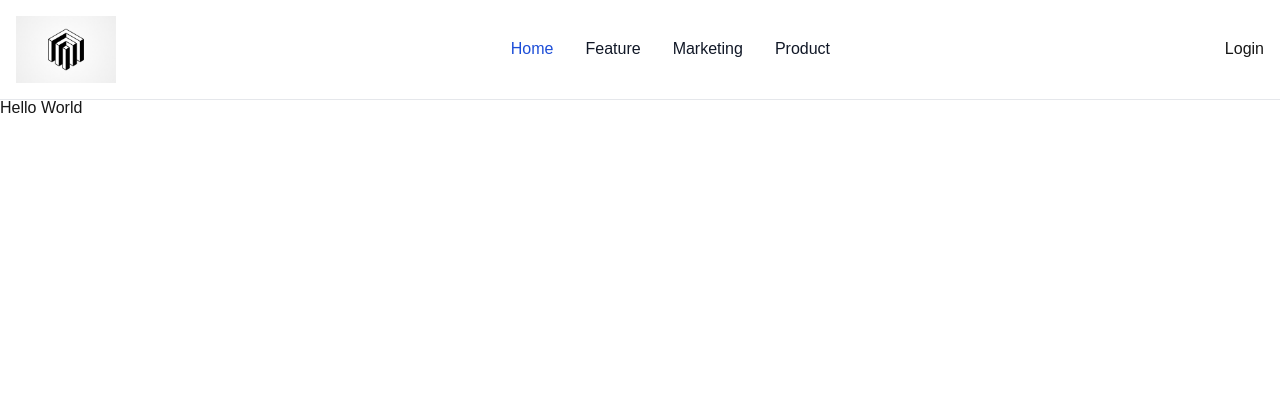
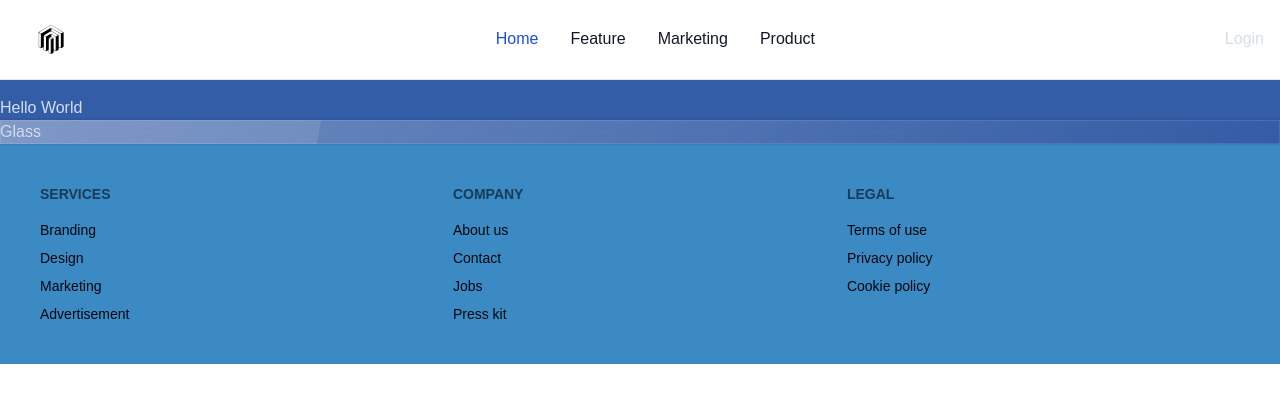
Before and after one commit to khainguyen2701/next_tech_sharing, a Next.js app: page / in a window 1280 px wide. Shown: the top 402 px of the page. Built offline with nearby package versions, Linux system fonts and the light colour scheme.

Commit message:
middleware

```diff
--- a/src/app/layout.tsx
+++ b/src/app/layout.tsx
@@ -1,9 +1,8 @@
 import type { Metadata } from "next";
 import { Geist, Geist_Mono } from "next/font/google";
-import logo from "@/public/logo.jpg";
 import "./globals.css";
-import Image from "next/image";
-import Link from "next/link";
+import FooterMainLayout from "@/components/footer";
+import HeaderMainLayout from "@/components/header";
 
 const geistSans = Geist({
   variable: "--font-geist-sans",
@@ -28,64 +27,12 @@ export default function RootLayout({
   return (
     <html lang='en'>
       <body
+        data-theme='aqua'
         className={`${geistSans.variable} ${geistMono.variable} antialiased`}
       >
-        <header>
-          <nav className='fixed start-0 top-0 z-20 w-full border-b border-gray-200 bg-white dark:border-gray-600 dark:bg-gray-900'>
-            <div className='mx-auto flex max-w-screen-xl flex-wrap items-center justify-between p-4'>
-              <Image
-                alt='Next Tech Sharing Logo'
-                src={logo}
-                width={100}
-                height={100}
-              />
-              <div className='flex space-x-3 md:order-2 md:space-x-0 rtl:space-x-reverse'>
-                <Link href='/login'>Login</Link>
-              </div>
-              <div
-                className='hidden w-full items-center justify-between md:order-1 md:flex md:w-auto'
-                id='navbar-sticky'
-              >
-                <ul className='mt-4 flex flex-col rounded-lg border border-gray-100 bg-gray-50 p-4 font-medium md:mt-0 md:flex-row md:space-x-8 md:border-0 md:bg-white md:p-0 rtl:space-x-reverse dark:border-gray-700 dark:bg-gray-800 md:dark:bg-gray-900'>
-                  <li>
-                    <Link
-                      href='/'
-                      className='block rounded bg-blue-700 px-3 py-2 text-white md:bg-transparent md:p-0 md:text-blue-700 md:dark:text-blue-500'
-                      aria-current='page'
-                    >
-                      Home
-                    </Link>
-                  </li>
-                  <li>
-                    <Link
-                      href='/feature'
-                      className='block rounded px-3 py-2 text-gray-900 hover:bg-gray-100 md:p-0 md:hover:bg-transparent md:hover:text-blue-700 dark:border-gray-700 dark:text-white dark:hover:bg-gray-700 dark:hover:text-white md:dark:hover:bg-transparent md:dark:hover:text-blue-500'
-                    >
-                      Feature
-                    </Link>
-                  </li>
-                  <li>
-                    <Link
-                      href='/marketing'
-                      className='block rounded px-3 py-2 text-gray-900 hover:bg-gray-100 md:p-0 md:hover:bg-transparent md:hover:text-blue-700 dark:border-gray-700 dark:text-white dark:hover:bg-gray-700 dark:hover:text-white md:dark:hover:bg-transparent md:dark:hover:text-blue-500'
-                    >
-                      Marketing
-                    </Link>
-                  </li>
-                  <li>
-                    <Link
-                      href='/product'
-                      className='block rounded px-3 py-2 text-gray-900 hover:bg-gray-100 md:p-0 md:hover:bg-transparent md:hover:text-blue-700 dark:border-gray-700 dark:text-white dark:hover:bg-gray-700 dark:hover:text-white md:dark:hover:bg-transparent md:dark:hover:text-blue-500'
-                    >
-                      Product
-                    </Link>
-                  </li>
-                </ul>
-              </div>
-            </div>
-          </nav>
-        </header>
+        <HeaderMainLayout />
         <main className='pt-24'>{children}</main>
+        <FooterMainLayout />
       </body>
     </html>
   );
--- a/src/app/page.tsx
+++ b/src/app/page.tsx
@@ -4,6 +4,7 @@ export default function Home() {
   return (
     <div>
       <h1>Hello World</h1>
+      <div className='glass'>Glass</div>
     </div>
   );
 }
--- /dev/null
+++ b/src/components/footer/index.tsx
@@ -0,0 +1,30 @@
+import React from "react";
+
+const FooterMainLayout = () => {
+  return (
+    <footer className='footer bg-neutral p-10 text-neutral-content'>
+      <nav>
+        <h6 className='footer-title'>Services</h6>
+        <a className='link-hover link'>Branding</a>
+        <a className='link-hover link'>Design</a>
+        <a className='link-hover link'>Marketing</a>
+        <a className='link-hover link'>Advertisement</a>
+      </nav>
+      <nav>
+        <h6 className='footer-title'>Company</h6>
+        <a className='link-hover link'>About us</a>
+        <a className='link-hover link'>Contact</a>
+        <a className='link-hover link'>Jobs</a>
+        <a className='link-hover link'>Press kit</a>
+      </nav>
+      <nav>
+        <h6 className='footer-title'>Legal</h6>
+        <a className='link-hover link'>Terms of use</a>
+        <a className='link-hover link'>Privacy policy</a>
+        <a className='link-hover link'>Cookie policy</a>
+      </nav>
+    </footer>
+  );
+};
+
+export default FooterMainLayout;
--- /dev/null
+++ b/src/components/header/index.tsx
@@ -0,0 +1,67 @@
+import Image from "next/image";
+import Link from "next/link";
+import React from "react";
+import logo from "@/public/logo.jpg";
+
+const HeaderMainLayout = () => {
+  return (
+    <header>
+      <nav className='fixed start-0 top-0 z-20 w-full border-b border-gray-200 bg-white dark:border-gray-600 dark:bg-gray-900'>
+        <div className='mx-auto flex max-w-screen-xl flex-wrap items-center justify-between p-4'>
+          <Image
+            alt='Next Tech Sharing Logo'
+            src={logo}
+            width={70}
+            height={70}
+            className='brightness-80 contrast-125'
+          />
+          <div className='flex space-x-3 md:order-2 md:space-x-0 rtl:space-x-reverse'>
+            <Link href='/login'>Login</Link>
+          </div>
+          <div
+            className='hidden w-full items-center justify-between md:order-1 md:flex md:w-auto'
+            id='navbar-sticky'
+          >
+            <ul className='mt-4 flex flex-col rounded-lg border border-gray-100 bg-gray-50 p-4 font-medium md:mt-0 md:flex-row md:space-x-8 md:border-0 md:bg-white md:p-0 rtl:space-x-reverse dark:border-gray-700 dark:bg-gray-800 md:dark:bg-gray-900'>
+              <li>
+                <Link
+                  href='/'
+                  className='block rounded bg-blue-700 px-3 py-2 text-white md:bg-transparent md:p-0 md:text-blue-700 md:dark:text-blue-500'
+                  aria-current='page'
+                >
+                  Home
+                </Link>
+              </li>
+              <li>
+                <Link
+                  href='/feature'
+                  className='block rounded px-3 py-2 text-gray-900 hover:bg-gray-100 md:p-0 md:hover:bg-transparent md:hover:text-blue-700 dark:border-gray-700 dark:text-white dark:hover:bg-gray-700 dark:hover:text-white md:dark:hover:bg-transparent md:dark:hover:text-blue-500'
+                >
+                  Feature
+                </Link>
+              </li>
+              <li>
+                <Link
+                  href='/marketing'
+                  className='block rounded px-3 py-2 text-gray-900 hover:bg-gray-100 md:p-0 md:hover:bg-transparent md:hover:text-blue-700 dark:border-gray-700 dark:text-white dark:hover:bg-gray-700 dark:hover:text-white md:dark:hover:bg-transparent md:dark:hover:text-blue-500'
+                >
+                  Marketing
+                </Link>
+              </li>
+              <li>
+                <Link
+                  href='/product'
+                  className='block rounded px-3 py-2 text-gray-900 hover:bg-gray-100 md:p-0 md:hover:bg-transparent md:hover:text-blue-700 dark:border-gray-700 dark:text-white dark:hover:bg-gray-700 dark:hover:text-white md:dark:hover:bg-transparent md:dark:hover:text-blue-500'
+                >
+                  Product
+                </Link>
+              </li>
+            </ul>
+          </div>
+        </div>
+      </nav>
+    </header>
+  );
+};
+
+export default HeaderMainLayout;
--- a/tailwind.config.ts
+++ b/tailwind.config.ts
@@ -15,5 +15,15 @@ export default {
       }
     }
   },
-  plugins: [daisyui]
+  plugins: [daisyui],
+  daisyui: {
+    themes: true,
+    darkTheme: "cupcake",
+    base: true,
+    styled: true,
+    utils: true,
+    prefix: "",
+    logs: false,
+    themeRoot: ":root"
+  }
 } satisfies Config;
```
Also changed, not shown: src/middleware.ts (added, +13 -0 lines).
